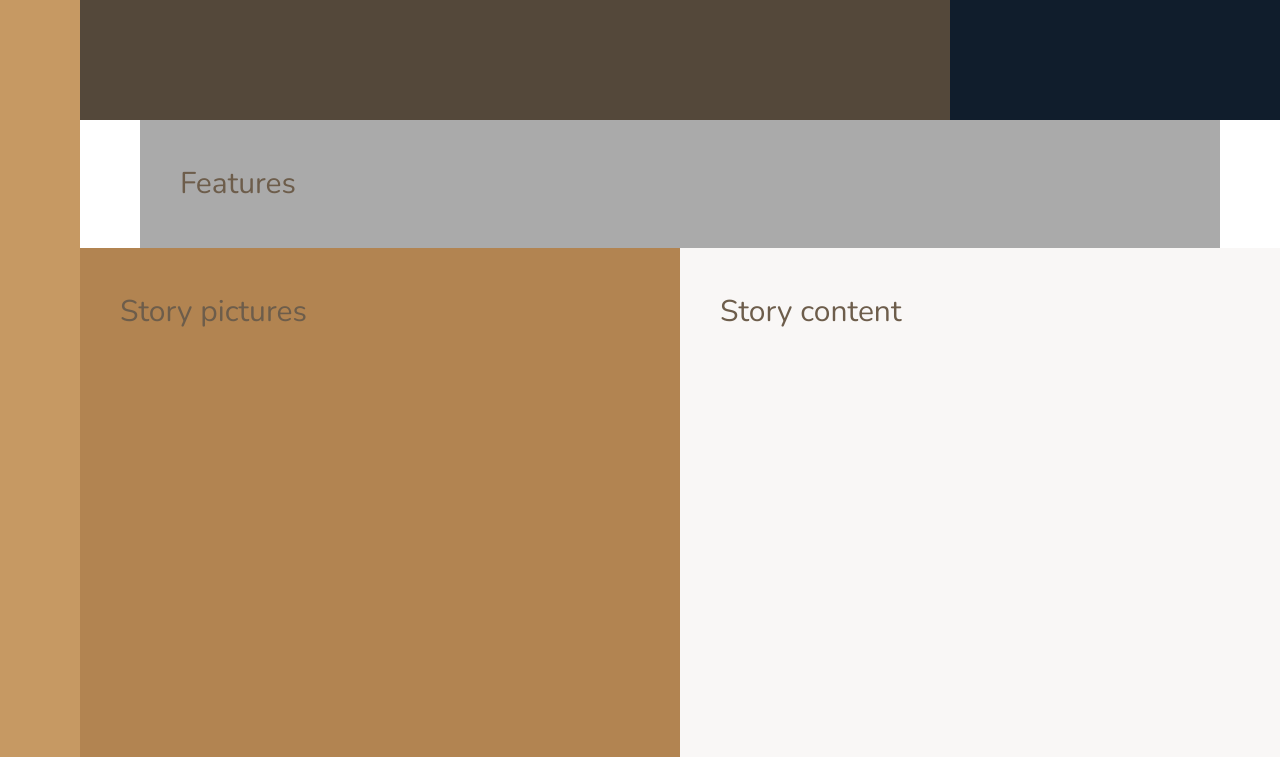
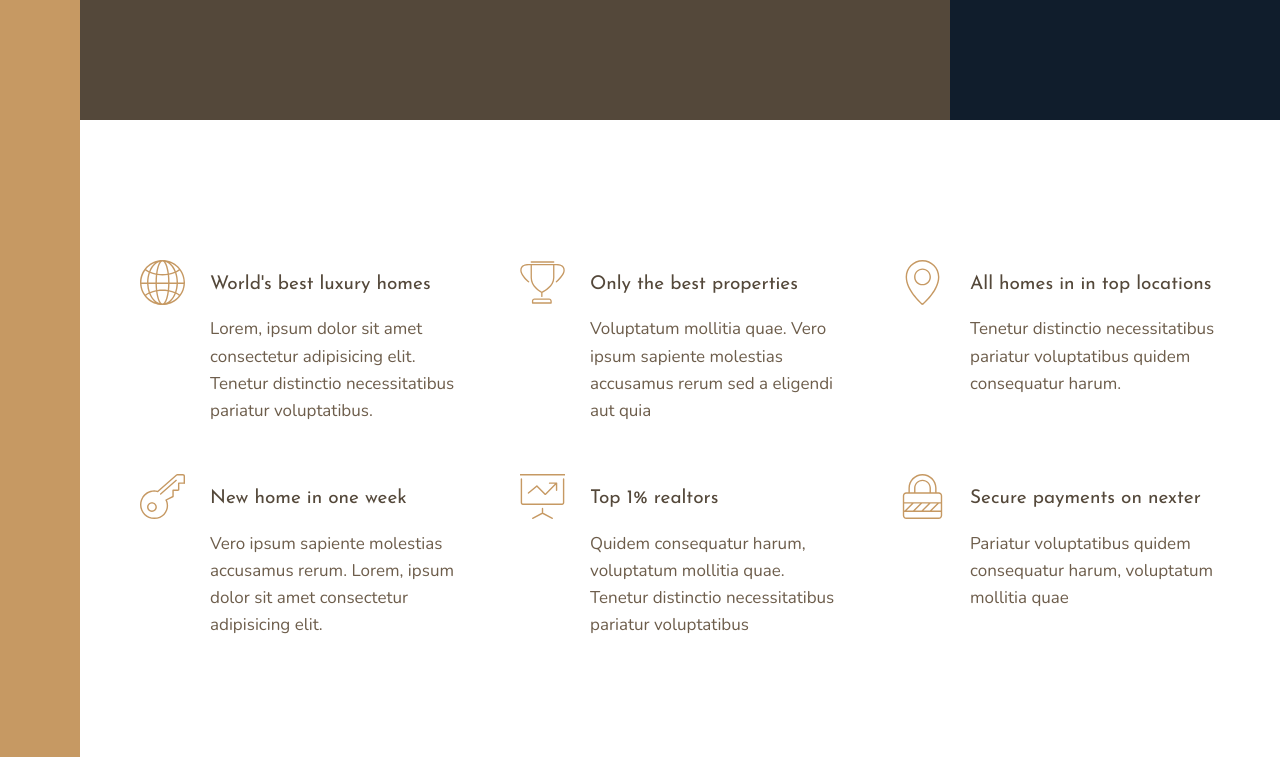
Before and after one commit to Mat2ja/Nexter, a website: page index.html in a window 1280 px wide. Shown: the part 520-1277 px from the top of the page. Drawn offline with nearby package versions, Linux system fonts and the light colour scheme.

Commit message:
built the feature section :sparkles:

```diff
--- a/index.html
+++ b/index.html
@@ -28,7 +28,60 @@
         </div>
 
         <section class="features">
-            Features
+            <div class="feature">
+                <svg class="feature__icon">
+                    <use href="img/sprite.svg#icon-global"></use>
+                </svg>
+                <h4 class="heading-4 heading-4--dark">World's best luxury homes</h4>
+                <p class="feature__text">
+                    Lorem, ipsum dolor sit amet consectetur adipisicing elit. Tenetur distinctio necessitatibus pariatur voluptatibus.
+                </p>
+            </div>
+            <div class="feature">
+                <svg class="feature__icon">
+                    <use href="img/sprite.svg#icon-trophy"></use>
+                </svg>
+                <h4 class="heading-4 heading-4--dark">Only the best properties</h4>
+                <p class="feature__text">
+                    Voluptatum mollitia quae. Vero ipsum sapiente molestias accusamus rerum sed a eligendi aut quia
+                </p>
+            </div>
+            <div class="feature">
+                <svg class="feature__icon">
+                    <use href="img/sprite.svg#icon-map-pin"></use>
+                </svg>
+                <h4 class="heading-4 heading-4--dark">All homes in in top locations</h4>
+                <p class="feature__text">
+                    Tenetur distinctio necessitatibus pariatur voluptatibus quidem consequatur harum.
+                </p>
+            </div>
+            <div class="feature">
+                <svg class="feature__icon">
+                    <use href="img/sprite.svg#icon-key"></use>
+                </svg>
+                <h4 class="heading-4 heading-4--dark">New home in one week</h4>
+                <p class="feature__text">
+                    Vero ipsum sapiente molestias accusamus rerum. Lorem, ipsum dolor sit amet consectetur adipisicing elit.
+                </p>
+            </div>
+            <div class="feature">
+                <svg class="feature__icon">
+                    <use href="img/sprite.svg#icon-presentation"></use>
+                </svg>
+                <h4 class="heading-4 heading-4--dark">Top 1% realtors</h4>
+                <p class="feature__text">
+                    Quidem consequatur harum, voluptatum mollitia quae. Tenetur distinctio necessitatibus pariatur voluptatibus
+                </p>
+            </div>
+            <div class="feature">
+                <svg class="feature__icon">
+                    <use href="img/sprite.svg#icon-lock"></use>
+                </svg>
+                <h4 class="heading-4 heading-4--dark">Secure payments on nexter</h4>
+                <p class="feature__text">
+                    Pariatur voluptatibus quidem consequatur harum, voluptatum mollitia quae
+                </p>
+            </div>
         </section>
 
         <section class="story__pictures">
--- a/sass/_base.scss
+++ b/sass/_base.scss
@@ -54,8 +54,5 @@ body {
 		[center-end]
 		minmax(6rem, 1fr) [full-end];
 
-	> * {
-		font-size: 3rem;
-		padding: 40px;
-	}
+
 }
--- a/sass/_features.scss
+++ b/sass/_features.scss
@@ -1,6 +1,41 @@
 .features {
-	background: $color-grey-light-2;
 	grid-column: center; /* center-start / center-end */
 
+	margin: 15rem 0;
 
+	display: grid;
+	// grid-template-columns: repeat(3, 1fr);
+	grid-template-columns: repeat(auto-fit, minmax(25rem, 1fr));
+	/* implicit row tracks - deafults to auto -> min-content */
+	gap: 6rem;
+	align-items: start;
+	/*
+	each feature to start at end and finish when their content ends (gives them the height of their own content), instead of stretching it to fill the entire row, which creates uneven gaps between h4 and p across the grid items
+	grid gaps will still remain at the same place
+	*/
 }
+
+.feature {
+	display: grid;
+	grid-template-columns: min-content 1fr;
+	row-gap: 1.5rem;
+	column-gap: 2.5rem;
+
+
+	&__icon {
+		fill: $color-primary;
+		width: 4.5rem;
+		height: 4.5rem;
+		/*
+		we position the icon instead of the text bcs by making it span across all rows, h4 will define the height of its own row, instead of icon defining it, which would be too big for the h4;
+		it also moves the text to 2nd columm */
+		grid-row: 1 / span 2;
+		/*
+		-1 means end of explicit grid, but we didnt define any grid-rows so it wont work */
+		transform: translateY(-1rem);
+	}
+
+	&__text {
+		font-size: 1.7rem;
+	}
+}
--- a/sass/_typography.scss
+++ b/sass/_typography.scss
@@ -0,0 +1,26 @@
+%heading {
+	font-family: $font-display;
+	font-weight: 400;
+}
+
+.heading-1 {
+	@extend %heading;
+}
+.heading-2 {
+	@extend %heading;
+}
+.heading-3 {
+	@extend %heading;
+}
+.heading-4 {
+	@extend %heading;
+	font-size: 1.9rem;
+
+	&--light {
+		color: $color-grey-light-1;
+	}
+
+	&--dark {
+		color: $color-grey-dark-1;
+	}
+}
```
Also changed, not shown: css/style.css.
